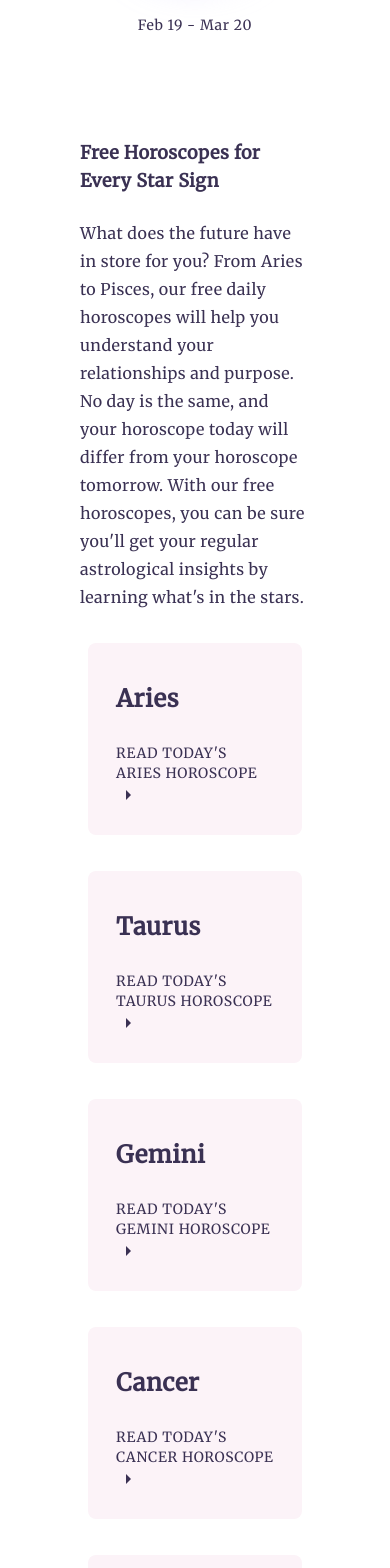
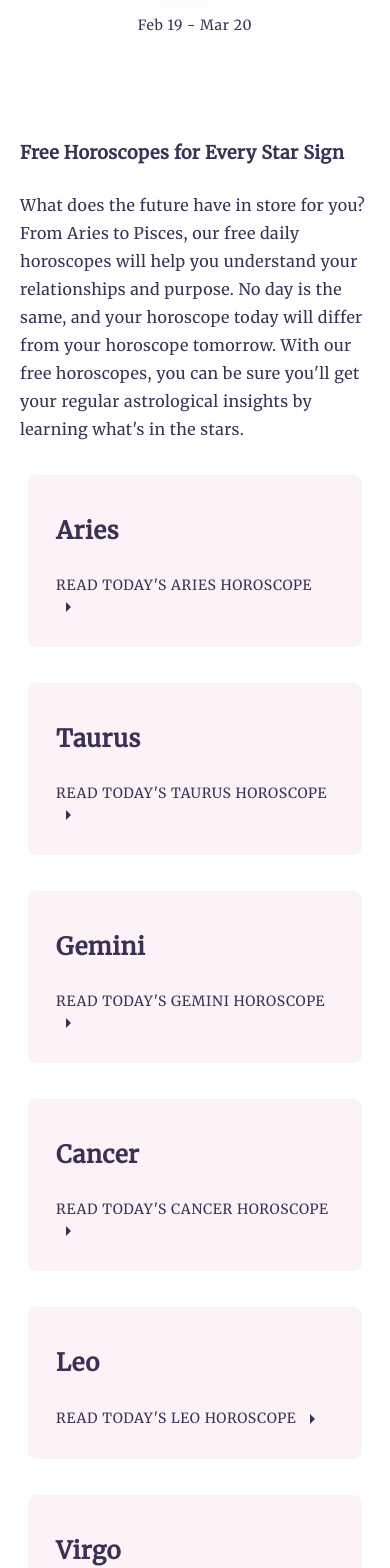
Before and after one commit to anastasia-starostina/the_rising_sign_app, a React (Vite) app: page / in a window 390 px wide. Shown: the part 3025-4593 px from the top of the page. Built offline with nearby package versions, Linux system fonts and the light colour scheme; no server answers.

Commit message:
adjust margin in media queries for small devices

```diff
--- a/src/Home.tsx
+++ b/src/Home.tsx
@@ -316,7 +316,7 @@ function Home() {
         subheader="Discover what your zodiac sign has in store for you today."
       />
       <Signs />
-      <section className="mx-20 md:mx-40 my-4 ">
+      <section className="mx-5 md:mx-40 my-4 ">
         <h1 className="text-lg py-3 mb-3 md:text-2xl font-bold tracking-wide hover:text-indigo-600">
           Free Horoscopes for Every Star Sign
         </h1>
@@ -329,7 +329,7 @@ function Home() {
           the stars.
         </p>
       </section>
-      <div className="mx-20 md:mx-40 my-6 grid grid-cols-1 gap-x-20 gap-y-5 lg:grid-cols-2 sm:grid-cols-1">
+      <div className="mx-5 md:mx-40 my-6 grid grid-cols-1 gap-x-20 gap-y-5 lg:grid-cols-2 sm:grid-cols-1">
         <Horoscope children={aries} name="Aries" />
         <Horoscope children={taurus} name="Taurus" />
         <Horoscope children={gemini} name="Gemini" />
@@ -343,7 +343,7 @@ function Home() {
         <Horoscope children={aquarius} name="Aquarius" />
         <Horoscope children={pisces} name="Pisces" />
       </div>
-      <section className="mx-20 md:mx-40 my-5">
+      <section className="mx-5 md:mx-40 my-5">
         <h1 className="text-lg py-3 mb-3 md:text-2xl font-bold tracking-wide">
           Support Us on Patreon
         </h1>
--- a/src/pages/About.tsx
+++ b/src/pages/About.tsx
@@ -11,8 +11,8 @@ function About() {
         header="About Rising Star"
         isDarkBackground={true}
       />
-      <section className="flex gap-x-10 mx-20 md:mx-60 my-4">
-        <img src={Cactus} alt="" className="w-1/2 p-10" />
+      <section className="flex flex-col gap-x-10 mx-5 md:mx-60 my-4 lg:flex-row ">
+        <img src={Cactus} alt="" className=" w-1/2 p-10 md:visible" />
         <div className=" text-base leading-7 tracking-wide md:text-base my-5">
           <h2 className="tracking-wider font-semibold text-xl py-3">Meet Your Astrologers</h2>
           Rising Sign is a new horoscope website designed to help you navigate
--- a/src/pages/Horoscopes.tsx
+++ b/src/pages/Horoscopes.tsx
@@ -454,10 +454,10 @@ function Horoscopes() {
       <div>
         {day === 'today' && (
           <>
-            <h1 className="pl-4 text-2xl py-3 mx-20 md:mx-40">
+            <h1 className="pl-4 text-2xl py-3 mx-5 md:mx-40">
               Discover Today's Horoscopes
             </h1>
-            <section className="mx-20 md:mx-40 my-3 grid grid-cols-1 gap-x-20 gap-y-5 lg:grid-cols-2 sm:grid-cols-1">
+            <section className="mx-5 md:mx-40 my-3 grid grid-cols-1 gap-x-20 gap-y-5 lg:grid-cols-2 sm:grid-cols-1">
               <Horoscope
                 name="Aries"
                 children={window.localStorage.getItem('aries')}
```
Also changed, not shown: 1 other file (tests, documents, lock files or other folders).
